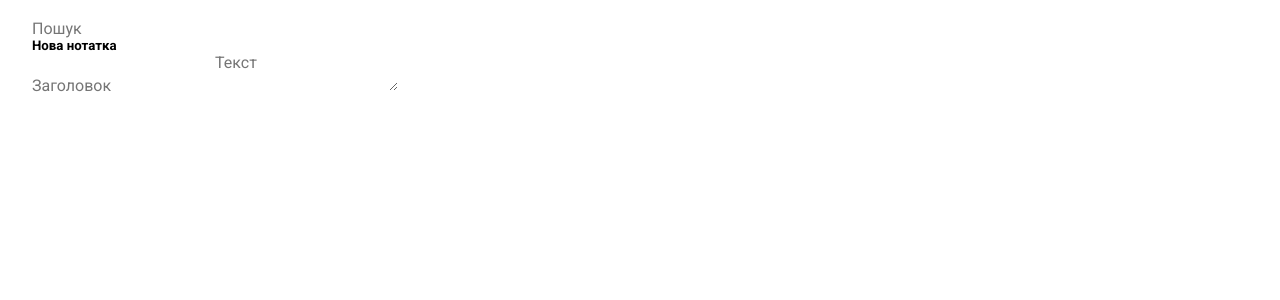
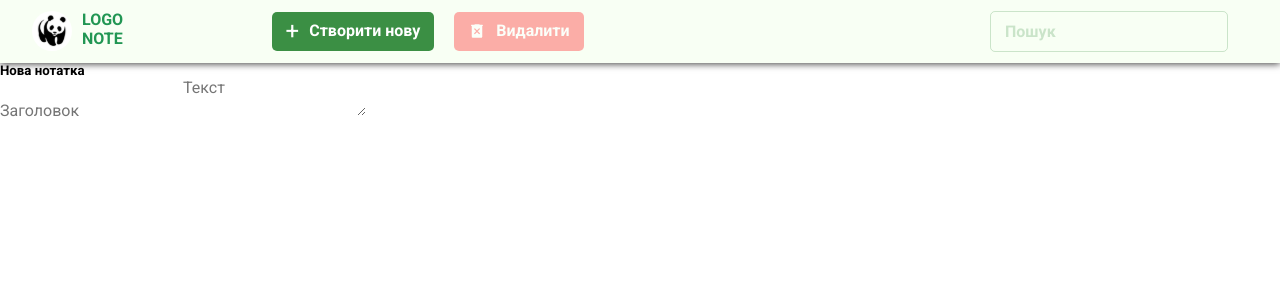
Before and after one commit to Dreyclin/softwars_test, a React (Create React App) app: page / in a window 1280 px wide. Shown: the top 300 px of the page. Built offline with nearby package versions, Linux system fonts and the light colour scheme.

Commit message:
Styled: header section

```diff
--- a/public/styles.css
+++ b/public/styles.css
@@ -20,3 +20,7 @@ body {
     max-width: 95%;
     margin: 0 auto;
 }
+
+.inactive {
+    opacity: 0.5;
+}
--- a/src/App.tsx
+++ b/src/App.tsx
@@ -4,11 +4,12 @@ import Main from './components/Main/Main';
 
 function App() {
   return (
-    <div className="container">
+    <div className="">
       <Header />
       <Aside />
       <Main />
     </div>
+
   );
 }
 
--- /dev/null
+++ b/src/components/Header/Header.css
@@ -0,0 +1,83 @@
+header {
+    background-color: #F8FFF4;
+    padding: 0.68rem 0;
+    box-shadow: 0px 1px 7px 0px rgba(0,0,0,0.75);
+}
+
+.logo-container {
+    display: flex;
+    align-items: center;
+    gap: 0.625rem;
+    width: 16.875rem;
+}
+
+.logo-text {
+    width: 2.5rem;
+    height: 2.5rem;
+}
+
+.logo-text {
+    color: #219653;
+}
+
+header .container {
+    display: flex;
+    align-items: center;
+}
+
+.btns-filter-container {
+    padding: 0 1.25rem;
+    width: 100%;
+    display: flex;
+    align-items: center;
+    justify-content: space-between;
+}
+
+.btn {
+    padding: 0.625rem 0.875rem;
+    border-radius: 5px;
+    color: #fff;
+    display: flex;
+    gap: 0.625rem;
+    align-items: center;
+}
+
+.big-plus {
+    font-size: 1.5rem;
+    font-weight: 400;
+}
+
+.create-new-btn {
+    background-color: #3B8F44;
+}
+
+.create-new-btn:hover{
+    background-color: #2d6e34;
+}
+
+.delete-btn {
+    background-color: #ff5d5d;
+}
+
+.delete-btn:hover:not(.inactive) {
+    background-color: #c24545;
+}
+
+.control-btns-container {
+    display: flex;
+    gap: 1.25rem;
+}
+
+.filter-input-container input {
+    width: 14.875rem;
+    border: 1px solid #3B8F443D;
+    padding: 0.625rem 0.875rem;
+    border-radius: 5px;
+}
+
+.filter-input-container input::placeholder {
+    font-weight: 600;
+    font-size: 1rem;
+    line-height: 1.17rem;
+    color: #3B8F443D;
+}
--- a/src/components/Header/Header.tsx
+++ b/src/components/Header/Header.tsx
@@ -1,18 +1,33 @@
 import React from "react";
+import './Header.css'
 
 const Header: React.FC = () => {
     return (
         <header>
-            <div className="logo">
-                <div className="logo-img"></div>
-                <div className="logo-text"></div>
-            </div>
-            <div className="control-btns">
-                <button className="btn create-new-btn"></button>
-                <button className="btn delete-btn"></button>
-            </div>
-            <div className="filter-input">
-                <input type="text" placeholder='Пошук' />
+            <div className="container">
+                <div className="logo-container">
+                    <div className="logo-img">
+                        <img src="../images/logo.svg" alt="" />
+                    </div>
+                    <div className="logo-text main-text">
+                        LOGO NOTE
+                    </div>
+                </div>
+                <div className="btns-filter-container">
+                    <div className="control-btns-container">
+                        <button className="btn create-new-btn main-text">
+                            <span className="big-plus">+</span>
+                            <span>Створити нову</span>
+                        </button>
+                        <button className="btn delete-btn main-text inactive">
+                            <img src="../images/delete_logo.png" alt="" />
+                            <span>Видалити</span>
+                        </button>
+                    </div>
+                    <div className="filter-input-container">
+                        <input type="text" placeholder='Пошук' />
+                    </div>
+                </div>
             </div>
         </header>
     )
```
Also changed, not shown: public/images/delete_logo.png (added), public/images/logo.svg (added).
